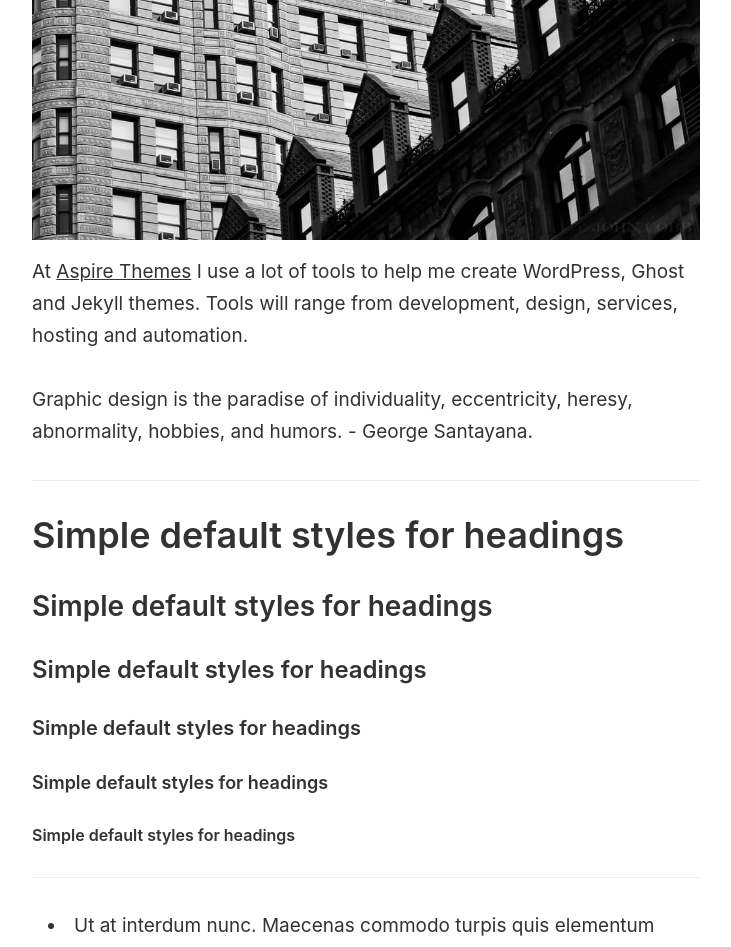
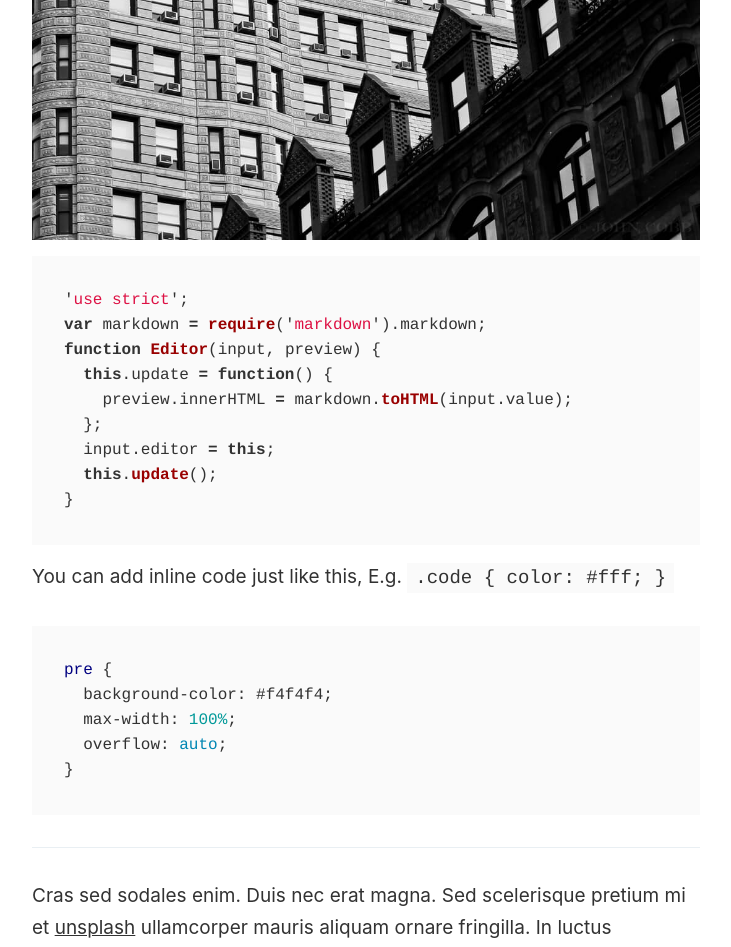
Before and after one commit to inha-informatics/geongswon.github.io, a Jekyll site: the page built from _pages/style-guide.md, in a window 1280 px wide and 1400 px high, scrolled down 659 px. Shown: the top 947 px of the window, without its empty margins (274-1005 px from the left). Built offline with Jekyll 4.4.1, drawn with Linux system fonts in a browser that asks for light colours; some of the changed text lies outside the part shown.

Commit message:
Update style-guide.md

```diff
--- a/_pages/style-guide.md
+++ b/_pages/style-guide.md
@@ -2,42 +2,6 @@
 layout: page
 title: Style Guide
 image: '/images/pages/styleguide.jpg'
----
-
-At [Aspire Themes](http://aspirethemes.com/) I use a lot of tools to help me create WordPress, Ghost and Jekyll themes. Tools will range from development, design, services, hosting and automation.
-
-Graphic design is the paradise of individuality, eccentricity, heresy, abnormality, hobbies, and humors. - George Santayana.
-
----
-
-# Simple default styles for headings
-
-## Simple default styles for headings
-
-### Simple default styles for headings
-
-#### Simple default styles for headings
-
-##### Simple default styles for headings
-
-###### Simple default styles for headings
-
----
-
-* Ut at interdum nunc. Maecenas commodo turpis quis elementum gravida.
-* Nunc ac sapien tellus. Quisque risus enim, tempus eget porttitor.
-* Donec nibh massa, rutrum a sollicitudin eu, lacinia in lorem.
-
----
-
-1. Ut at interdum nunc. Maecenas commodo turpis quis elementum gravida.
-2. Nunc ac sapien tellus. Quisque risus enim, tempus eget porttitor in.
-3. Donec nibh massa, rutrum a sollicitudin eu.
-
----
-
-> Graphic design is the paradise of individuality, eccentricity, heresy, abnormality, hobbies, and humors. - George Santayana
-
 ---
 
 {% highlight js %}
```
